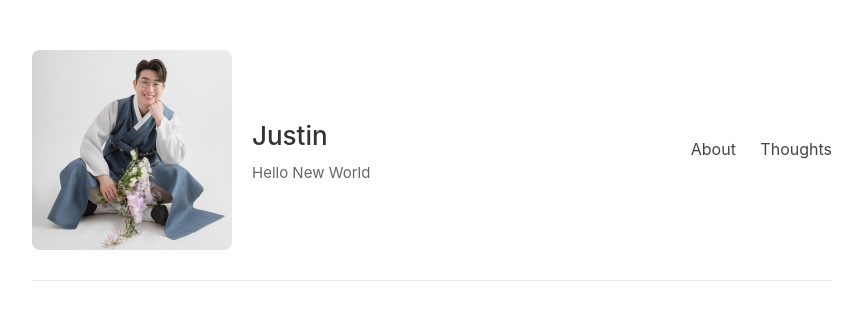
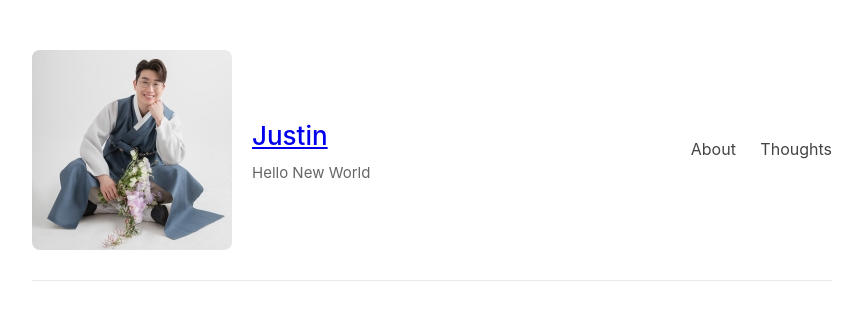
Before and after one commit to cksung9009/IMMS-AI, a Jekyll site: the page built from index.html, in a window 1280 px wide. Shown: the top 314 px of the page, without its empty margins (208-1070 px from the left). Built offline with Jekyll 4.4.1, drawn with Linux system fonts in a browser that asks for light colours.

Commit message:
Update default.html

```diff
--- a/_layouts/default.html
+++ b/_layouts/default.html
@@ -76,7 +76,7 @@
     <div class="header-left">
       <img src="{{ site.avatar }}" alt="Profile Picture" class="profile-pic">
       <div class="site-info">
-        <h1>{{ site.title }}</h1>
+        <h1><a href="{{ site.baseurl }}/">{{ site.title }}</a></h1>
         <p>{{ site.description }}</p>
       </div>
     </div>
```
